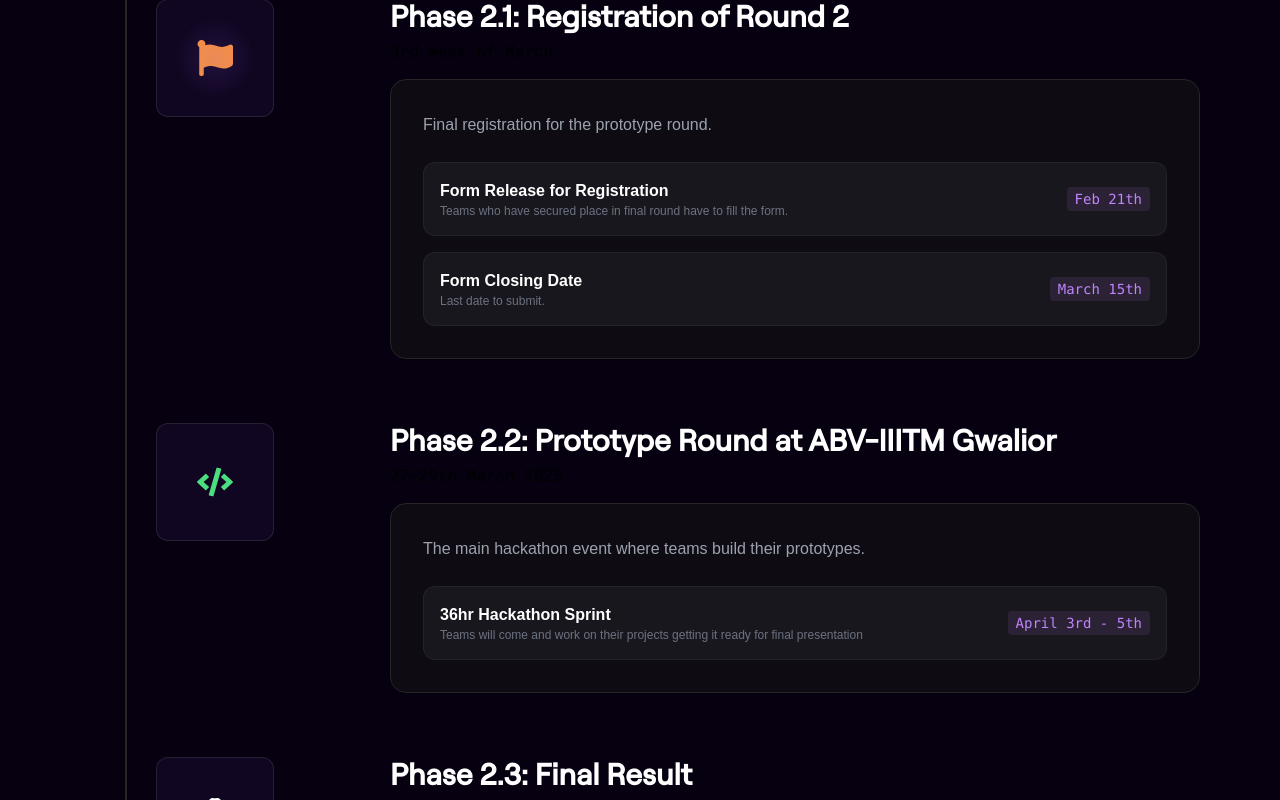
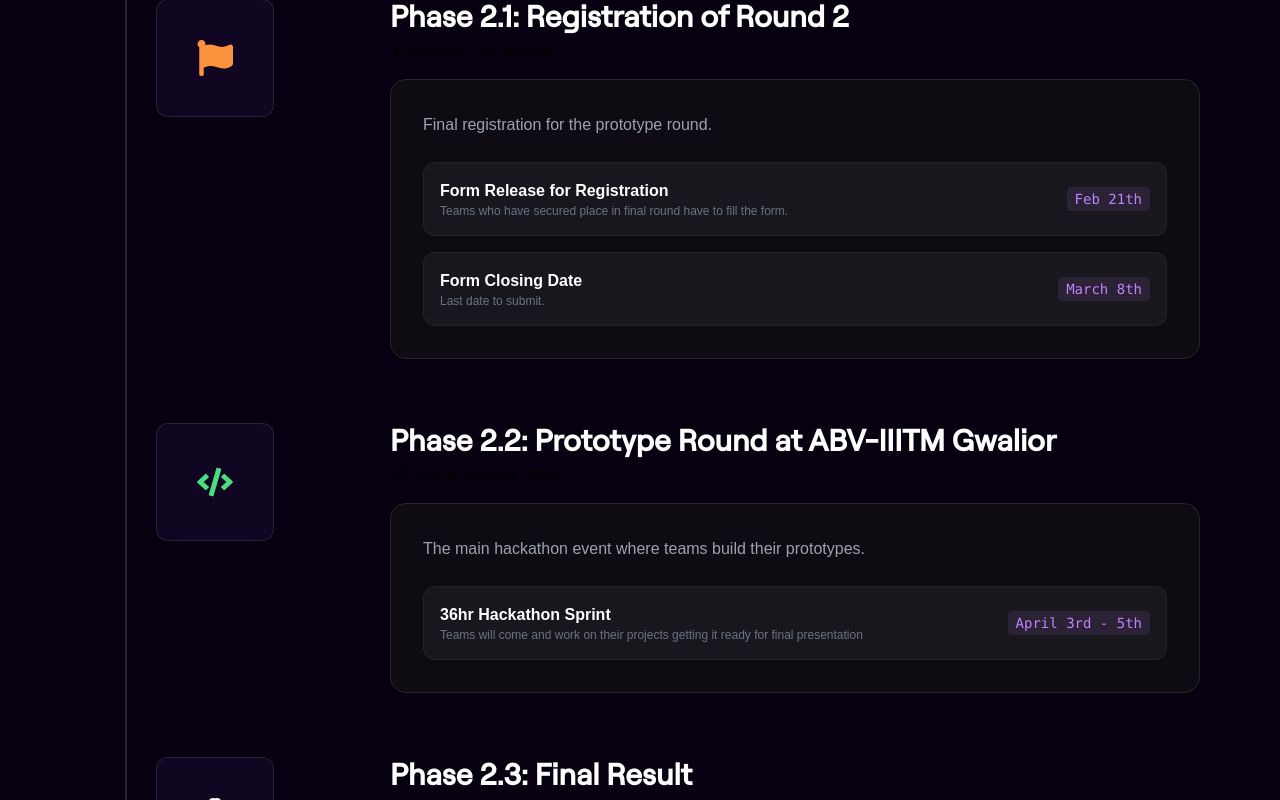
Before and after one commit to singhsrijan46/hacksagon2026, a React (Vite) app: page /schedule in a window 1280 px wide. Shown: the part 1227-2027 px from the top of the page. Built offline with nearby package versions, Linux system fonts and the light colour scheme; a web font is replaced by a local one.

Commit message:
Update Schedule.jsx

```diff
--- a/src/pages/Schedule.jsx
+++ b/src/pages/Schedule.jsx
@@ -41,7 +41,7 @@ const scheduleData = [
         icon: <FaFlag className="text-4xl text-orange-400" />,
         subEvents: [
             { label: "Form Release for Registration", date: "Feb 21th", detail: "Teams who have secured place in final round have to fill the form." },
-            { label: "Form Closing Date", date: "March 15th", detail: "Last date to submit." }
+            { label: "Form Closing Date", date: "March 8th", detail: "Last date to submit." }
         ]
     },
     {
```
